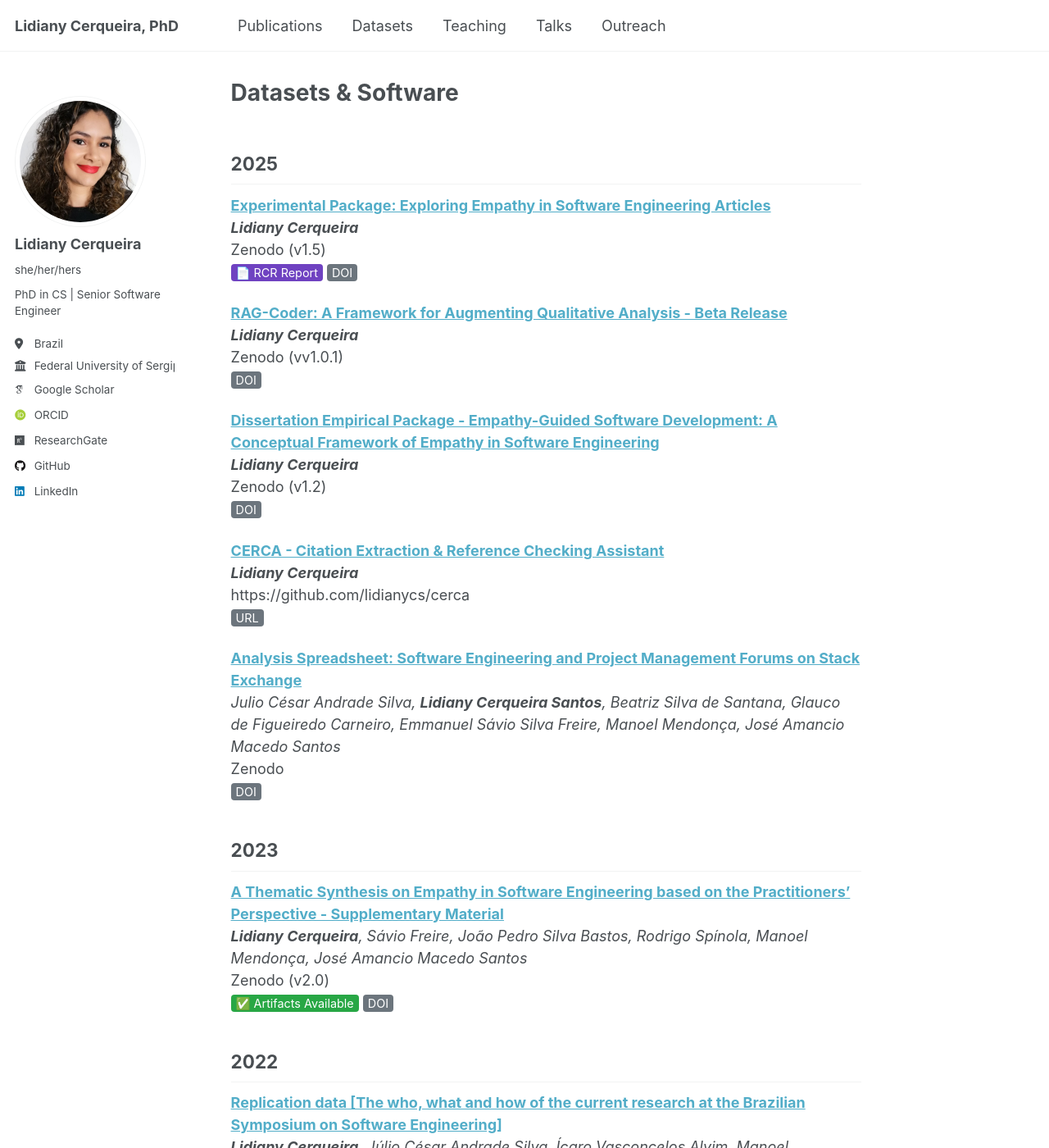
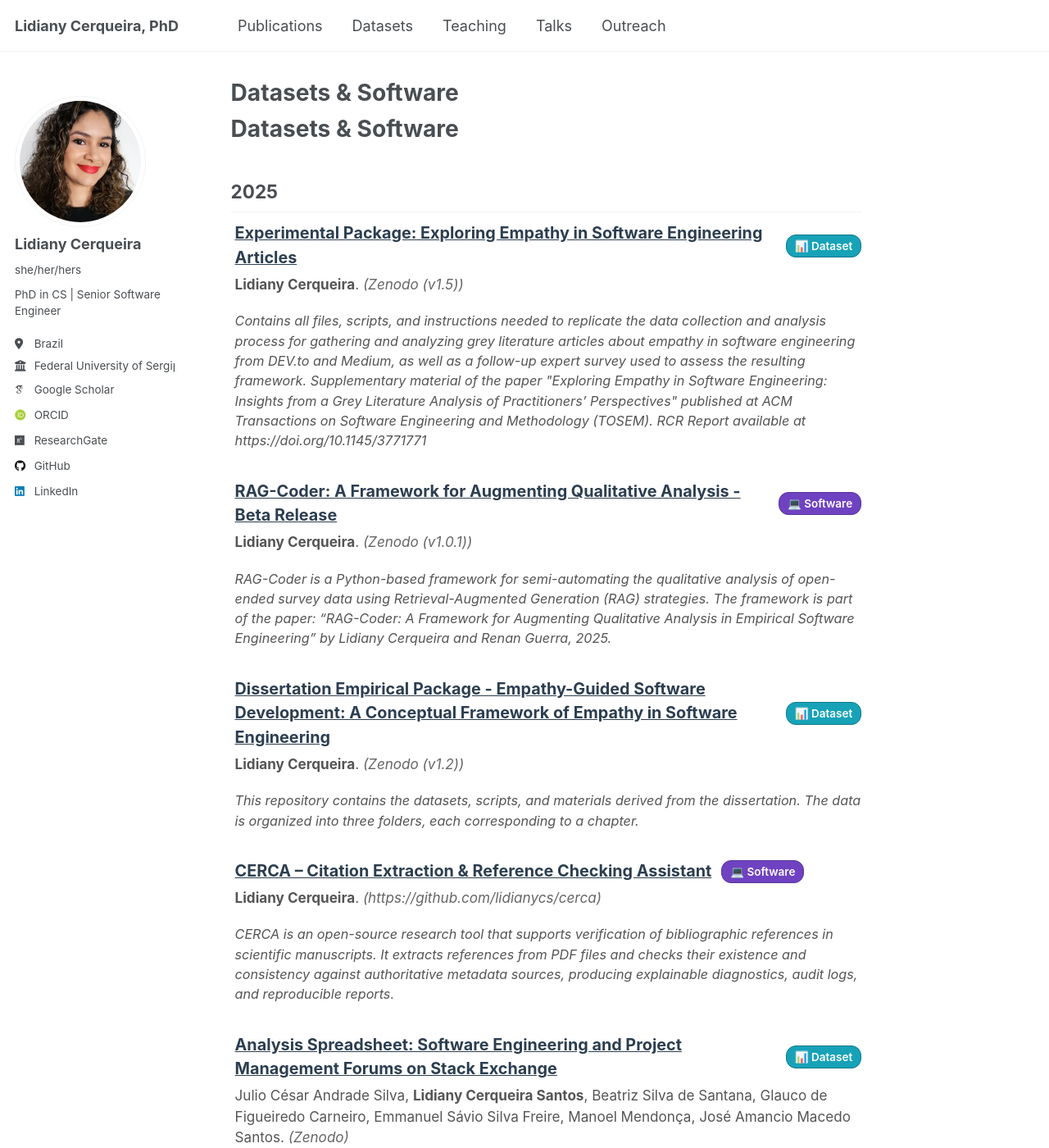
Before and after one commit to lidianycs/lidianycs.github.io, a Jekyll site: the page built from _pages/datasets.md, in a window 1280 px wide and 1400 px high. Shown: the whole window at 82% size. Built offline with Jekyll 4.4.1, drawn with Linux system fonts in a browser that asks for light colours; some web fonts are replaced; some of the changed text lies outside the part shown.

Commit message:
Update datasets.md

```diff
--- a/_pages/datasets.md
+++ b/_pages/datasets.md
@@ -1,51 +1,145 @@
 ---
-layout: single
+permalink: /
+seo_title: "Lidiany Cerqueira"
 title: "Datasets & Software"
-permalink: /datasets/
 author_profile: true
+redirect_from:
+  - /datasets/
+  - /datasets.html
 ---
 
 
+<style>
+
+.dataset-item {
+    margin-bottom: 35px;
+    padding-left: 5px;
+}
+
+
+.dataset-header {
+    display: flex;
+    align-items: center;
+    gap: 12px;
+    margin-bottom: 4px;
+}
+
+
+.dataset-title {
+    font-weight: 700;
+    font-size: 1.1em;
+    color: #2c3e50;
+    text-decoration: none;
+}
+.dataset-title:hover { text-decoration: underline; color: #007bff; }
+
+
+.type-badge {
+    font-size: 0.75em;
+    padding: 3px 10px;
+    border-radius: 12px;
+    font-weight: 600;
+    white-space: nowrap;
+}
+.type-software { background-color: #6f42c1; color: white; border: 1px solid #59359a; }
+.type-dataset  { background-color: #17a2b8; color: white; border: 1px solid #117a8b; }
+
+
+.dataset-meta {
+    color: #555;
+    font-size: 0.95em;
+    margin-bottom: 8px;
+}
+.dataset-venue {
+    color: #666;
+    font-style: italic;
+}
+
+
+.dataset-note {
+    font-size: 0.9em;
+    color: #555;
+    font-style: italic;
+    margin-top: 10px;
+    padding-top: 10px;
+
+    line-height: 1.5;
+}
+</style>
+
+# Datasets & Software
+
 ## 2025
 
-**[Experimental Package: Exploring Empathy in Software Engineering Articles ](https://doi.org/10.5281/zenodo.15800354)**
-_**Lidiany Cerqueira**_
-Zenodo (v1.5)
-<a href="https://doi.org/10.1145/3771771" style="text-decoration: none;"><span style="background-color: #6f42c1; color: white; padding: 2px 6px; border-radius: 4px; font-size: 0.8em;">📄 RCR Report</span></a> <a href="https://doi.org/10.5281/zenodo.15800354" style="text-decoration: none;"><span style="background-color: #6c757d; color: white; padding: 2px 6px; border-radius: 4px; font-size: 0.8em;">DOI</span></a>
+<div class="dataset-item">
+    <div class="dataset-header">
+        <a href="https://doi.org/10.5281/zenodo.15800354" class="dataset-title">Experimental Package: Exploring Empathy in Software Engineering Articles </a>
+        <span class="type-badge type-dataset">📊 Dataset</span>
+    </div>
+    <div class="dataset-meta">
+        <b>Lidiany Cerqueira</b>. <span class="dataset-venue">(Zenodo (v1.5))</span>
+    </div>
+    <div class="dataset-note">Contains all files, scripts, and instructions needed to replicate the data collection and analysis process  for gathering and analyzing grey literature articles about empathy in software engineering from DEV.to and Medium, as well as a follow-up expert survey used to assess the resulting framework.  Supplementary material of the paper "Exploring Empathy in Software Engineering: Insights from a Grey Literature Analysis of Practitioners’ Perspectives" published at ACM Transactions on Software Engineering and Methodology (TOSEM).  RCR Report available at https://doi.org/10.1145/3771771</div>
+</div>
 
-**[RAG-Coder: A Framework for Augmenting Qualitative Analysis -  Beta Release ](https://doi.org/10.5281/zenodo.17560393)**
-_**Lidiany Cerqueira**_
-Zenodo (vv1.0.1)
-<a href="https://doi.org/10.5281/zenodo.17560393" style="text-decoration: none;"><span style="background-color: #6c757d; color: white; padding: 2px 6px; border-radius: 4px; font-size: 0.8em;">DOI</span></a>
 
-**[Dissertation Empirical Package - Empathy-Guided Software Development: A Conceptual Framework of Empathy in Software Engineering ](https://doi.org/10.5281/zenodo.16905241)**
-_**Lidiany Cerqueira**_
-Zenodo (v1.2)
-<a href="https://doi.org/10.5281/zenodo.16905241" style="text-decoration: none;"><span style="background-color: #6c757d; color: white; padding: 2px 6px; border-radius: 4px; font-size: 0.8em;">DOI</span></a>
+<div class="dataset-item">
+    <div class="dataset-header">
+        <a href="https://doi.org/10.5281/zenodo.17560393" class="dataset-title">RAG-Coder: A Framework for Augmenting Qualitative Analysis -  Beta Release </a>
+        <span class="type-badge type-software">💻 Software</span>
+    </div>
+    <div class="dataset-meta">
+        <b>Lidiany Cerqueira</b>. <span class="dataset-venue">(Zenodo (v1.0.1))</span>
+    </div>
+    <div class="dataset-note">RAG-Coder is a Python-based framework for semi-automating the qualitative analysis of open-ended  survey data using Retrieval-Augmented Generation (RAG) strategies. The framework is part of the paper: “RAG-Coder: A Framework for Augmenting Qualitative Analysis in Empirical Software Engineering” by Lidiany Cerqueira and Renan Guerra, 2025.</div>
+</div>
 
-**[CERCA - Citation Extraction & Reference Checking Assistant](https://github.com/lidianycs/cerca)**
-_**Lidiany Cerqueira**_
-https://github.com/lidianycs/cerca
-<a href="https://github.com/lidianycs/cerca" style="text-decoration: none;"><span style="background-color: #6c757d; color: white; padding: 2px 6px; border-radius: 4px; font-size: 0.8em;">URL</span></a>
 
-**[Analysis Spreadsheet: Software Engineering and Project Management Forums on Stack Exchange ](https://doi.org/10.5281/zenodo.15285103)**
-_Julio César Andrade Silva, **Lidiany Cerqueira Santos**, Beatriz Silva de Santana, Glauco de Figueiredo Carneiro, Emmanuel Sávio Silva Freire, Manoel Mendonça, José Amancio Macedo Santos_
-Zenodo
-<a href="https://doi.org/10.5281/zenodo.15285103" style="text-decoration: none;"><span style="background-color: #6c757d; color: white; padding: 2px 6px; border-radius: 4px; font-size: 0.8em;">DOI</span></a>
+<div class="dataset-item">
+    <div class="dataset-header">
+        <a href="https://doi.org/10.5281/zenodo.16905241" class="dataset-title">Dissertation Empirical Package - Empathy-Guided Software Development: A Conceptual Framework of Empathy in Software Engineering </a>
+        <span class="type-badge type-dataset">📊 Dataset</span>
+    </div>
+    <div class="dataset-meta">
+        <b>Lidiany Cerqueira</b>. <span class="dataset-venue">(Zenodo (v1.2))</span>
+    </div>
+    <div class="dataset-note">This repository contains the datasets, scripts, and materials derived from the dissertation.  The data is organized into three folders, each corresponding to a chapter.</div>
+</div>
+
+
+<div class="dataset-item">
+    <div class="dataset-header">
+        <a href="https://github.com/lidianycs/cerca" class="dataset-title">CERCA – Citation Extraction & Reference Checking Assistant</a>
+        <span class="type-badge type-software">💻 Software</span>
+    </div>
+    <div class="dataset-meta">
+        <b>Lidiany Cerqueira</b>. <span class="dataset-venue">(https://github.com/lidianycs/cerca)</span>
+    </div>
+    <div class="dataset-note">CERCA is an open-source research tool that supports verification of bibliographic references in scientific manuscripts. It extracts references from PDF files and checks their existence and consistency against authoritative  metadata sources, producing explainable diagnostics, audit logs, and reproducible reports.</div>
+</div>
+
+
+<div class="dataset-item">
+    <div class="dataset-header">
+        <a href="https://doi.org/10.5281/zenodo.15285103" class="dataset-title">Analysis Spreadsheet: Software Engineering and Project Management Forums on Stack Exchange </a>
+        <span class="type-badge type-dataset">📊 Dataset</span>
+    </div>
+    <div class="dataset-meta">
+        Julio César Andrade Silva, <b>Lidiany Cerqueira Santos</b>, Beatriz Silva de Santana, Glauco de Figueiredo Carneiro, Emmanuel Sávio Silva Freire, Manoel Mendonça, José Amancio Macedo Santos. <span class="dataset-venue">(Zenodo)</span>
+    </div>
+    <div class="dataset-note">This dataset contains the results of a thematic analysis conducted on discussions from two Stack Exchange communities: Software Engineering and Project Management.   The analysis explores developers’ perceptions of productivity challenges, their impacts on well-being, and the effects on technical tasks. It is intended to support further research in software engineering, human factors, productivity studies, and qualitative analysis of practitioner discussions. It suplemments the paper "“Frustrating, Stressful, and Overwhelming”: Insights into Software Practitioners’ Productivity from Stack Exchange Discussions" published at SBES'25.</div>
+</div>
 
 
 ## 2023
 
-**[A Thematic Synthesis on Empathy in Software  Engineering based on the Practitioners' Perspective - Supplementary Material](https://doi.org/10.5281/zenodo.8217909)**
-_**Lidiany Cerqueira**, Sávio Freire, João Pedro Silva Bastos, Rodrigo Spínola, Manoel Mendonça, José Amancio Macedo Santos_
-Zenodo (v2.0)
-<span style="background-color: #28a745; color: white; padding: 2px 6px; border-radius: 4px; font-size: 0.8em;">✅ Artifacts Available</span> <a href="https://doi.org/10.5281/zenodo.8217909" style="text-decoration: none;"><span style="background-color: #6c757d; color: white; padding: 2px 6px; border-radius: 4px; font-size: 0.8em;">DOI</span></a>
-
-
-## 2022
-
-**[Replication data [The who, what and how of the  current research at the Brazilian Symposium on Software Engineering]](https://doi.org/10.5281/zenodo.6859071)**
-_**Lidiany Cerqueira**, Júlio César Andrade Silva, Ícaro Vasconcelos Alvim, Manoel Mendonça, José Amancio Macedo Santos_
-Zenodo (v1)
-
-<a href="https://doi.org/10.5281/zenodo.6859071" style="text-decoration: none;"><span style="background-color: #6c757d; color: white; padding: 2px 6px; border-radius: 4px; font-size: 0.8em;">DOI</span></a>
+<div class="dataset-item">
+    <div class="dataset-header">
+        <a href="https://doi.org/10.5281/zenodo.8217909" class="dataset-title">A Thematic Synthesis on Empathy in Software  Engineering based on the Practitioners' Perspective - Supplementary Material</a>
+        <span class="type-badge type-dataset">📊 Dataset</span>
+    </div>
+    <div class="dataset-meta">
+        <b>Lidiany Cerqueira</b>, Sávio Freire, João Pedro Silva Bastos, Rodrigo Spínola, Manoel Mendonça, José Amancio Macedo Santos. <span class="dataset-venue">(Zenodo (v2.0))</span>
+    </div>
+    <div class="dataset-note">Supplementary material of the paper "A Thematic Synthesis on Empathy in Software Engineering based on the Practitioners' Perspective"  (DOI https://doi.org/10.1145/3613372.3613407) accepted at the Research Track of the  XXXVII Brazilian Symposium on Software Engineering (SBES 2023). Recognized with the Artifacts Available Badge at the  OpenScienSE 2023 Workshop and a Distinguished Paper Award.</div>
+</div>
```
